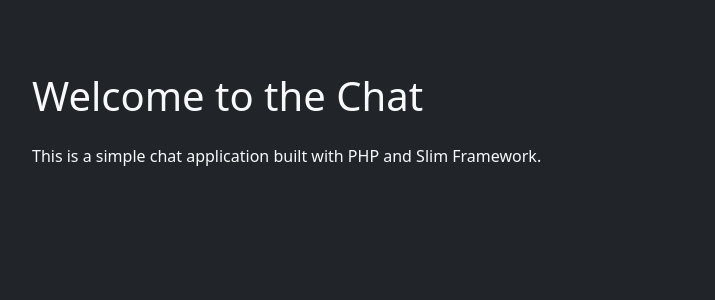
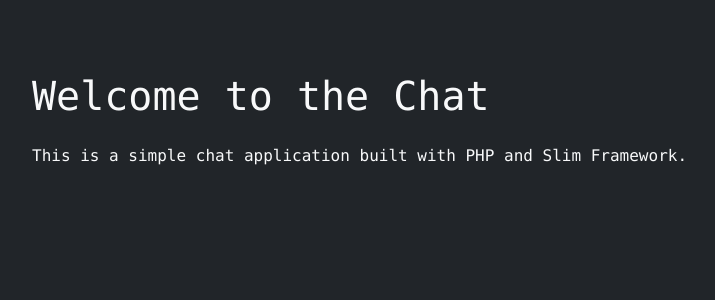
Before and after one commit to Mommy-Of-Light/The-Files-Hub, a PHP site: template views/home/home.php in a window 1280 px wide. Shown: the top 300 px of the page, without its empty margins (50-765 px from the left). Run offline with PHP 8.4, Linux system fonts and the light colour scheme; the template is opened without the code that fills it, so the values that code supplies are empty.

Commit message:
add another font to replace the default and going into our informatic theme with a monospace font "Consolas"

```diff
--- a/views/layout.php
+++ b/views/layout.php
@@ -23,6 +23,10 @@
         .progress-bar-text {
             font-weight: bold;
         }
+
+        * {
+            font-family: Consolas;
+        }
     </style>
 </head>
 
```
